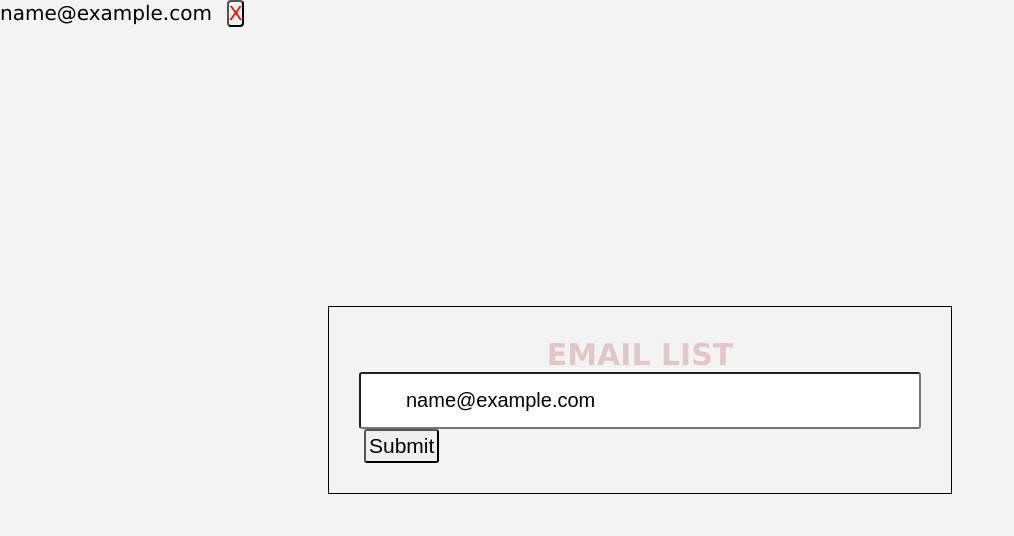
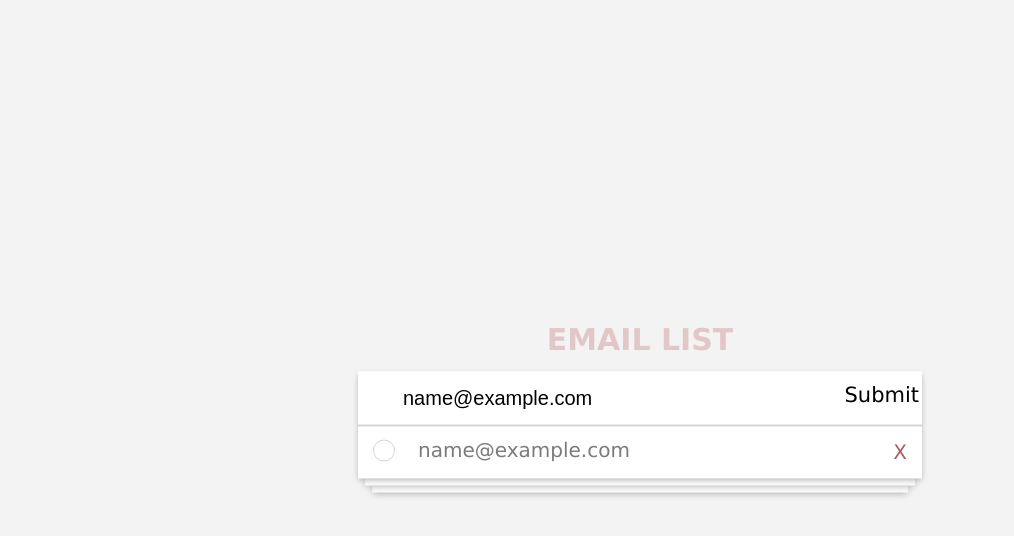
Before and after one commit to VAO61/lodoss__learn_chapter-09, a website: page src/html/task-2.html in a window 1280 px wide. Both pictures are taken after typing "name@example.com" into the empty fields and a click on the button "Submit". Shown: the whole page, without its empty margins (0-1014 px from the left). Drawn offline with nearby package versions, Linux system fonts and the light colour scheme; files that its build step writes are made by us from their sources.

Commit message:
UPD: styles in task-2

```diff
--- a/src/html/task-2.html
+++ b/src/html/task-2.html
@@ -8,15 +8,52 @@
     <link rel="stylesheet" href="style.css" />
   </head>
   <body>
-    <section class="container email-list">
+    <section class="email-list">
       <h2 class="email-list__h2">Email list</h2>
-      <input
-        class="email-list__input"
-        id="inputTest"
-        placeholder="Type here your e-mail"
-        type="test"
-      />
-      <button id="submit" type="button">Submit</button>
+      <div class="email-list__container" id="emaiList">
+        <input
+          class="email-list__input"
+          id="inputTest"
+          placeholder="Type here to add new Email"
+          type="test"
+        />
+        <button class="btn" id="submit" type="button">Submit</button>
+
+        <!-- <ul class="email-list__items list-items">
+          <li class="list-items__item">
+            vao.frontend@gmail.com
+            <button
+              class="btn btn_delete list-items__btn list-items__btn_delete"
+            >
+              X
+            </button>
+          </li>
+          <li class="list-items__item">
+            vao-frontend@gmail.com
+            <button
+              class="btn btn_delete list-items__btn list-items__btn_delete"
+            >
+              X
+            </button>
+          </li>
+          <li class="list-items__item">
+            vao-front-end@gmail.com
+            <button
+              class="btn btn_delete list-items__btn list-items__btn_delete"
+            >
+              X
+            </button>
+          </li>
+          <li class="list-items__item">
+            vaofrontend@gmail.com
+            <button
+              class="btn btn_delete list-items__btn list-items__btn_delete"
+            >
+              X
+            </button>
+          </li>
+        </ul> -->
+      </div>
     </section>
 
     <script src="../js/validation.js"></script>
--- a/src/js/rendering.js
+++ b/src/js/rendering.js
@@ -1,6 +1,10 @@
 let nextId = 1;
 var ul = document.createElement('ul');
-document.body.appendChild(ul).setAttribute('id', 'e-mail-list');
+ul.className = 'email-list__items list-items';
+document
+  .getElementById('emaiList')
+  .appendChild(ul)
+  .setAttribute('id', 'e-mail-list');
 
 let store = [];
 
@@ -27,12 +31,13 @@ const renderList = () => {
     let button = document.createElement('button');
     button.innerText = 'X';
     button.type = 'button';
-    button.className = 'button button_delete';
+    button.className = 'btn btn_delete list-items__btn list-items__btn_delete';
     button.addEventListener('click', () => {
       removeElement(item.id);
     });
 
     var li = document.createElement('li');
+    li.className = 'list-items__item';
     li.innerHTML = item.value;
     li.appendChild(button);
 
--- /dev/null
+++ b/src/scss/_btn.scss
@@ -0,0 +1,18 @@
+.btn {
+  font-family: inherit;
+  color: inherit;
+  border: none;
+  background-color: transparent;
+  cursor: pointer;
+
+  &:focus {
+    border: none;
+    outline: none;
+  }
+
+  &_delete {
+    color: $color-brand;
+    font-size: 1em;
+    // border-radius: 4px;
+  }
+}
--- a/src/scss/_email-list.scss
+++ b/src/scss/_email-list.scss
@@ -2,27 +2,78 @@
   position: absolute;
   z-index: 2;
   width: 624px;
-  padding: 30px;
+  padding: $offset * 2;
   top: 50%;
   left: 50%;
   transform: translate(-50%, -50%);
-  border: solid 1px;
 
   &__h2 {
     text-align: center;
     text-transform: uppercase;
     color: $color-brand_light;
+    margin-bottom: $offset;
   }
+
+  &__container {
+    background-color: #fff;
+    box-shadow: 0px 2px 6px -1px rgba(0, 0, 0, 0.32);
+
+    &:after,
+    &:before {
+      content: '';
+      position: absolute;
+      left: 50%;
+      transform: translateX(-50%);
+      background-color: #fff;
+      box-shadow: 0px 2px 6px -1px rgba(0, 0, 0, 0.32);
+    }
+
+    &:before {
+      z-index: -1;
+      bottom: -7px;
+      width: 97.5%;
+      height: 7px;
+    }
+    &:after {
+      z-index: -2;
+      bottom: -14px;
+      width: 95%;
+      height: 7px;
+    }
+  }
+
+  // &__input,
+  // &__items {
+  // }
 
   &__input {
     display: flex;
     width: 100%;
     padding: $offset $offset * 3;
-    border-radius: 3px;
     font-size: 1em;
+    border: none;
 
     &::placeholder {
       font-style: italic;
+      color: $color-main_bright;
+    }
+
+    &:focus {
+      border: none;
+      outline: none;
     }
   }
+
+  &__items {
+    &:before {
+      content: '';
+      position: absolute;
+      left: 0;
+      top: 0;
+      width: 100%;
+      height: 2px;
+      background-color: $color-main_bright;
+    }
+    // border-top: solid 2px $color-main_bright;
+  }
 }
--- /dev/null
+++ b/src/scss/_list-items.scss
@@ -0,0 +1,47 @@
+.list-items {
+  list-style: none;
+  color: $color-main_light;
+
+  &__item {
+    display: flex;
+    justify-content: space-between;
+    padding-top: $offset;
+    padding-bottom: $offset;
+    padding-left: $offset * 4;
+    line-height: 1em;
+
+    &::before {
+      content: '';
+      position: absolute;
+      top: $offset;
+      left: $offset;
+      width: 1em;
+      height: 1em;
+      // background-color: red;
+      border: solid 1px $color-main_bright;
+      border-radius: 50%;
+    }
+
+    &::after {
+      content: '';
+      position: absolute;
+      left: 0;
+      bottom: 0;
+      width: 100%;
+      height: 2px;
+      background-color: $color-main_bright;
+    }
+
+    &:last-child {
+      &::after {
+        display: none;
+      }
+    }
+  }
+
+  &__btn {
+    &_delete {
+      right: $offset;
+    }
+  }
+}
--- a/src/scss/_main.scss
+++ b/src/scss/_main.scss
@@ -21,21 +21,13 @@ h3 {
   text-transform: uppercase;
 }
 
-.button {
-  margin-left: 15px;
-}
-.button_delete {
-  color: red;
-  font-size: 20px;
-  border-radius: 4px;
-}
+// Временно:
 #submit {
+  position: absolute;
+  top: 8px;
+  right: 0;
   margin-left: 5px;
   padding: 3px;
   border-radius: 3px;
   font-size: 1.05em;
 }
-
-li {
-  padding-bottom: 15px;
-}
--- a/src/scss/_markdown-to-html.scss
+++ b/src/scss/_markdown-to-html.scss
@@ -35,9 +35,7 @@
     border: none;
     font-size: 1em;
 
-    &:focus,
-    &:hover,
-    &:active {
+    &:focus {
       border: none;
       outline: none;
     }
--- a/src/style.scss
+++ b/src/style.scss
@@ -2,6 +2,8 @@
 // @import 'mixins';
 // @import 'fonts';
 
+@import './scss/btn';
 @import './scss/main';
 @import './scss/markdown-to-html';
 @import './scss/email-list';
+@import './scss/list-items';
```
